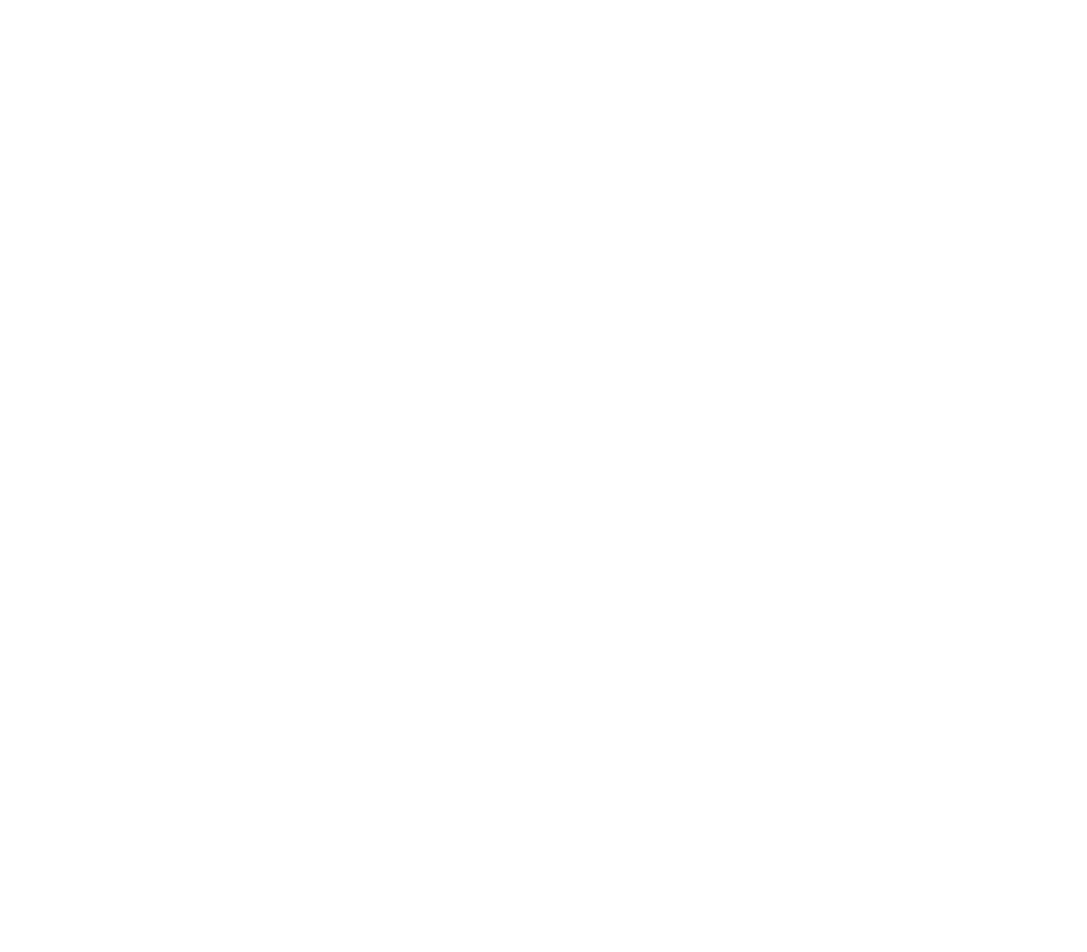
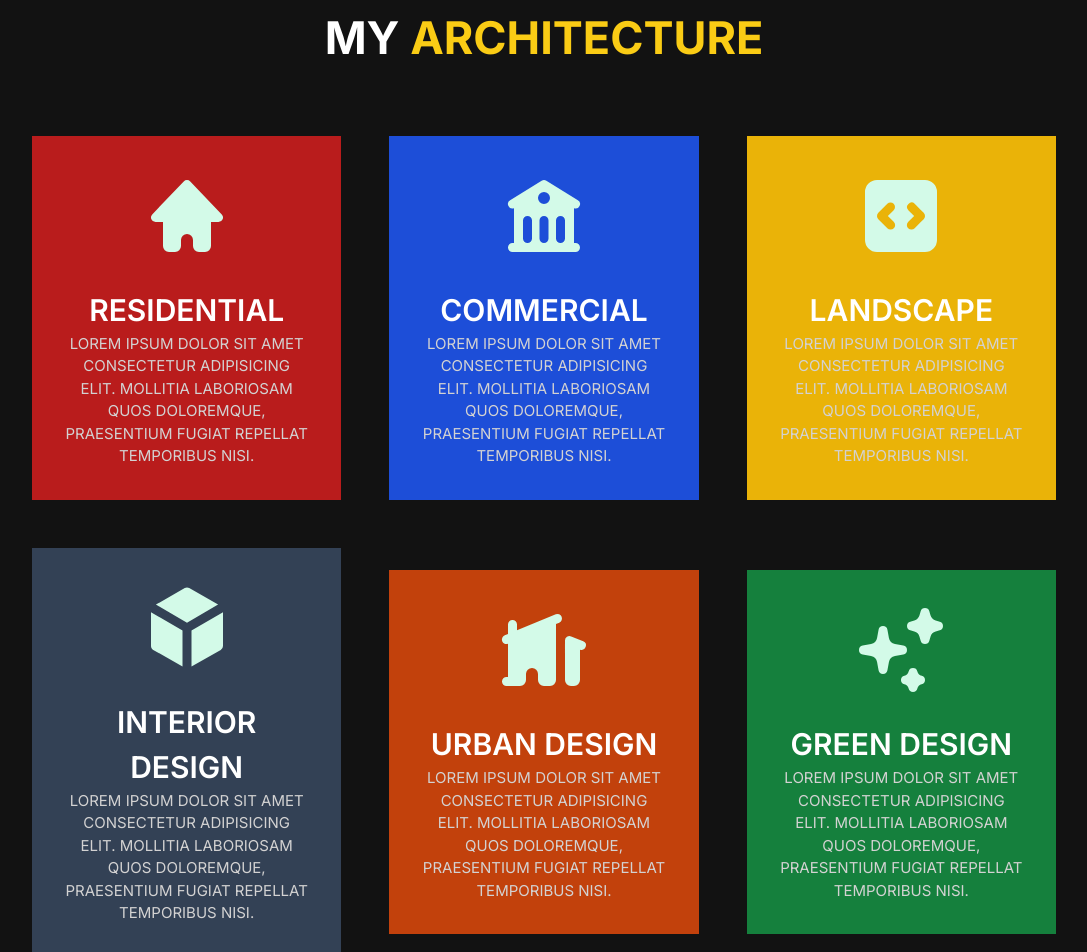
Before and after one commit to pinsoegustave/ngoga-commerce, a Next.js app: page / in a window 1280 px wide. Shown: the part 1600-2552 px from the top of the page, without its empty margins (96-1183 px from the left). Before the commit the page ends 1476 px from the top, so only its background shows below. Built offline with nearby package versions, Linux system fonts and the light colour scheme.

Commit message:
Finishing Design section

```diff
--- a/app/globals.css
+++ b/app/globals.css
@@ -12,4 +12,8 @@
   .nav-link-mobile {
     @apply relative mb-[2rem] font-semibold text-white cursor-pointer text-[27px] w-fit md:block after:block after:content-[''] after:absolute after:h-[3px] after:w-full after:scale-x-0 after:hover:scale-x-100 after:transition after:duration-300 after:origin-center
   }
+
+  .heading {
+    @apply text-center text-white text-[28px] sm:text-[33px] md:text-[45px] font-bold uppercase
+  }
 }
--- a/app/page.tsx
+++ b/app/page.tsx
@@ -3,6 +3,8 @@
 import Hero from '@/components/Hero';
 import MobileNav from '@/components/MobileNav';
 import Navbar from '@/components/Navbar'
+import Services from '@/components/Services';
+import Skills from '@/components/Skills';
 import React, { useState } from 'react'
 
 const page = () => {
@@ -19,6 +21,8 @@
         <Hero />
         <div className='relative z-[30]'>
           <About />
+          <Services />
+          <Skills />
         </div>
       </div>
     </div>
--- /dev/null
+++ b/components/Services.tsx
@@ -0,0 +1,88 @@
+import { BuildingLibraryIcon, BuildingOffice2Icon, CodeBracketSquareIcon, CubeIcon, HomeIcon, HomeModernIcon, PhoneIcon, SparklesIcon } from '@heroicons/react/16/solid'
+import React from 'react'
+
+const Services = () => {
+  return (
+    <div className='bg-[#121212] pt-[4rem] md:pt-[8rem] pb-[5rem]'>
+        <p className='heading'>
+            My <span className='text-yellow-400'>Architecture</span>
+        </p>
+        <div className='grid grid-cols-1 md:grid-cols-2 lg:grid-cols-3 w-[80%] mx-auto items-center gap-[3rem] mt-[4rem] text-white'>
+            <div>
+                <div className='bg-red-700 hover:scale-110 transform transition-all duration-300 hover:-rotate-6 uppercase font-semibold text-center p-[2rem]'>
+                    <HomeIcon className='w-[6rem] h-[6rem] mx-auto text-[#d3fae8]' />
+                    <h1 className='text-[20px] md:text-[30px] mt-[1.5rem] mb-[1.5]'>Residential</h1>
+                    <p className='text-[15px] text-[#d3d2d2] font-normal'>
+                        Lorem ipsum dolor sit amet consectetur adipisicing elit. Mollitia laboriosam quos doloremque, praesentium fugiat repellat temporibus nisi.
+                    </p>
+                </div>
+            </div>
+            <div>
+                <div className='bg-blue-700 hover:scale-110 transform transition-all duration-300 uppercase font-semibold text-center p-[2rem]'>
+                    <BuildingLibraryIcon className='w-[6rem] h-[6rem] mx-auto text-[#d3fae8]' />
+                    <h1 className='text-[20px] md:text-[30px] mt-[1.5rem] mb-[1.5]'>Commercial</h1>
+                    <p className='text-[15px] text-[#d3d2d2] font-normal'>
+                        Lorem ipsum dolor sit amet consectetur adipisicing elit. Mollitia laboriosam quos doloremque, praesentium fugiat repellat temporibus nisi.
+                    </p>
+                </div>
+            </div>
+            <div>
+                <div className='bg-yellow-500 hover:scale-110 transform transition-all duration-300 hover:-rotate-6 uppercase font-semibold text-center p-[2rem]'>
+                    <CodeBracketSquareIcon className='w-[6rem] h-[6rem] mx-auto text-[#d3fae8]' />
+                    <h1 className='text-[20px] md:text-[30px] mt-[1.5rem] mb-[1.5]'>Landscape</h1>
+                    <p className='text-[15px] text-[#d3d2d2] font-normal'>
+                        Lorem ipsum dolor sit amet consectetur adipisicing elit. Mollitia laboriosam quos doloremque, praesentium fugiat repellat temporibus nisi.
+                    </p>
+                </div>
+            </div>
+            <div>
+                <div className='bg-slate-700 hover:scale-110 transform transition-all duration-300 hover:-rotate-6 uppercase font-semibold text-center p-[2rem]'>
+                    <CubeIcon className='w-[6rem] h-[6rem] mx-auto text-[#d3fae8]' />
+                    <h1 className='text-[20px] md:text-[30px] mt-[1.5rem] mb-[1.5]'>Interior Design</h1>
+                    <p className='text-[15px] text-[#d3d2d2] font-normal'>
+                        Lorem ipsum dolor sit amet consectetur adipisicing elit. Mollitia laboriosam quos doloremque, praesentium fugiat repellat temporibus nisi.
+                    </p>
+                </div>
+            </div>
+            <div>
+                <div className='bg-orange-700 hover:scale-110 transform transition-all duration-300  uppercase font-semibold text-center p-[2rem]'>
+                    <HomeModernIcon className='w-[6rem] h-[6rem] mx-auto text-[#d3fae8]' />
+                    <h1 className='text-[20px] md:text-[30px] mt-[1.5rem] mb-[1.5]'>Urban Design</h1>
+                    <p className='text-[15px] text-[#d3d2d2] font-normal'>
+                        Lorem ipsum dolor sit amet consectetur adipisicing elit. Mollitia laboriosam quos doloremque, praesentium fugiat repellat temporibus nisi.
+                    </p>
+                </div>
+            </div>
+            <div>
+                <div className='bg-green-700 hover:scale-110 transform transition-all duration-300 hover:-rotate-6 uppercase font-semibold text-center p-[2rem]'>
+                    <SparklesIcon className='w-[6rem] h-[6rem] mx-auto text-[#d3fae8]' />
+                    <h1 className='text-[20px] md:text-[30px] mt-[1.5rem] mb-[1.5]'>Green Design</h1>
+                    <p className='text-[15px] text-[#d3d2d2] font-normal'>
+                        Lorem ipsum dolor sit amet consectetur adipisicing elit. Mollitia laboriosam quos doloremque, praesentium fugiat repellat temporibus nisi.
+                    </p>
+                </div>
+            </div>
+            <div>
+                <div className='bg-purple-700 hover:scale-110 transform transition-all duration-300 hover:-rotate-6 uppercase font-semibold text-center p-[2rem]'>
+                    <BuildingOffice2Icon className='w-[6rem] h-[6rem] mx-auto text-[#d3fae8]' />
+                    <h1 className='text-[20px] md:text-[30px] mt-[1.5rem] mb-[1.5]'>Industrial</h1>
+                    <p className='text-[15px] text-[#d3d2d2] font-normal'>
+                        Lorem ipsum dolor sit amet consectetur adipisicing elit. Mollitia laboriosam quos doloremque, praesentium fugiat repellat temporibus nisi.
+                    </p>
+                </div>
+            </div>
+            <div>
+                <div className='bg-red-700 hover:scale-110 transform transition-all duration-300 uppercase font-semibold text-center p-[2rem]'>
+                    <PhoneIcon className='w-[6rem] h-[6rem] mx-auto text-[#d3fae8]' />
+                    <h1 className='text-[20px] md:text-[30px] mt-[1.5rem] mb-[1.5]'>Need any help?</h1>
+                    <p className='text-[15px] text-[#d3d2d2] font-normal'>
+                        Feel free to reach out.
+                    </p>
+                </div>
+            </div>
+        </div>
+    </div>
+  )
+}
+
+export default Services
--- /dev/null
+++ b/components/Skills.tsx
@@ -0,0 +1,9 @@
+import React from 'react'
+
+const Skills = () => {
+  return (
+    <div>Skills</div>
+  )
+}
+
+export default Skills
```
